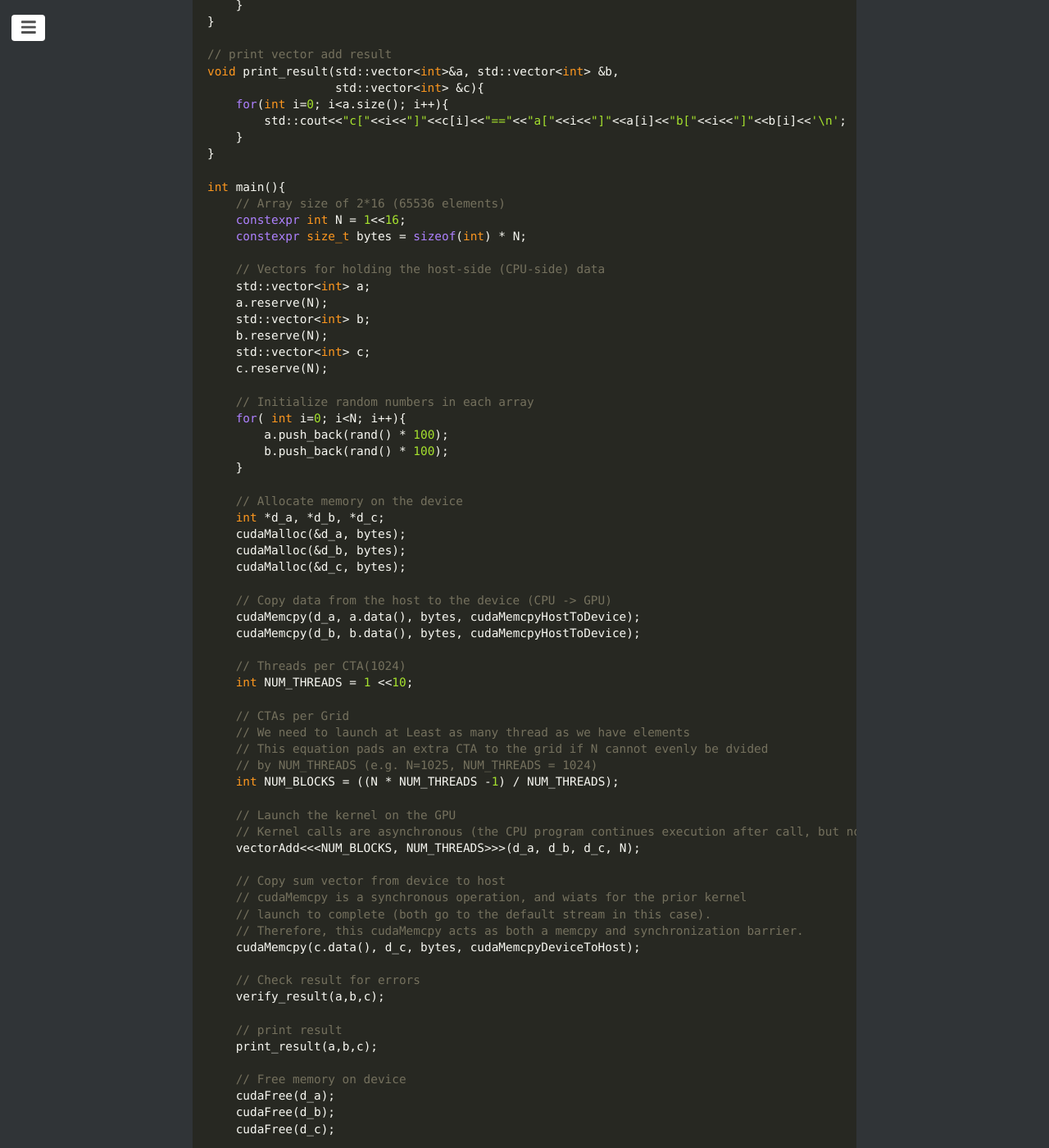
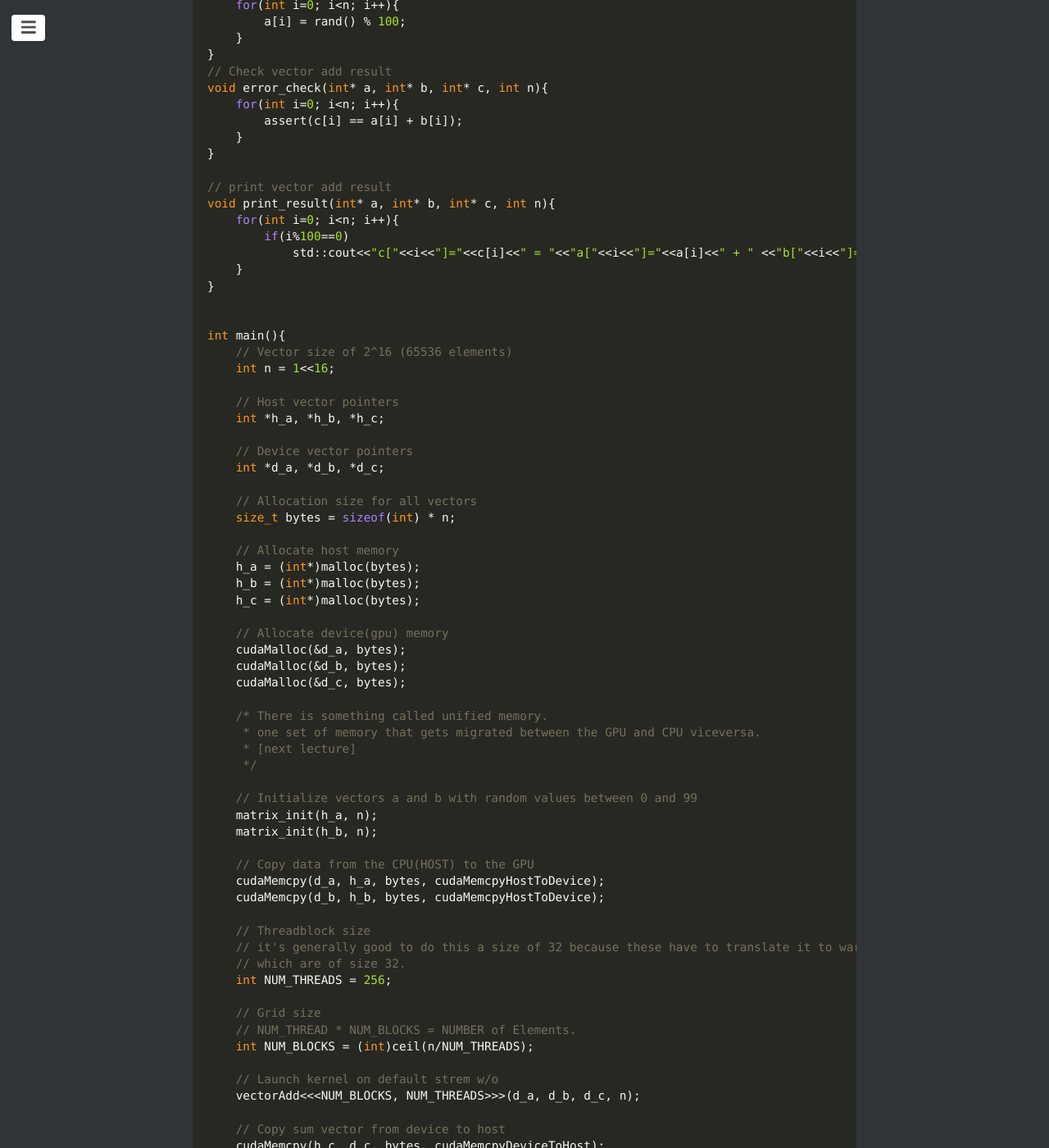
Before and after one commit to changhyeonnam/changhyeonnam.github.io, a Jekyll site: the page built from _posts/2023/2023-01-10-cuda_01.md, in a window 1280 px wide and 1400 px high, scrolled down 3221 px. Shown: the whole window at 82% size. Built offline with Jekyll 4.4.1, drawn with Linux system fonts in a browser that asks for light colours; nearby versions of some CDN libraries; comment, search, counter and statistics services are not loaded; some of the changed text lies outside the part shown.

Commit message:
Update 2023-01-10-cuda_01.md

````diff
--- a/_posts/2023/2023-01-10-cuda_01.md
+++ b/_posts/2023/2023-01-10-cuda_01.md
@@ -57,89 +57,92 @@ Psacal GP 100 GPU이다. SM(Streaming Multiprocessor)에 thread block을 스케
 __global__ void vectorAdd(const int *__restrict a, const int *__restrict b,
                           int *__restrict c, int N){
     // Calculate global thread ID
+    // blockDim = 1 dim (just integer)
     int tid = (blockIdx.x * blockDim.x) + threadIdx.x;
 
     // Boundary check
-    if (tid<N) c[tid] = a[tid] + b[tid];
+    if (tid<N)
+        // Each thread adds a single element
+        c[tid] = a[tid] + b[tid];
 }
 
+// Initialize vector of size n to int between 0~99
+void matrix_init(int* a, int n){
+    for(int i=0; i<n; i++){
+        a[i] = rand() % 100;
+    }
+}
 // Check vector add result
-void verify_result(std::vector<int>&a, std::vector<int> &b,
-                   std::vector<int> &c){
-    for(int i=0; i<a.size(); i++){
+void error_check(int* a, int* b, int* c, int n){
+    for(int i=0; i<n; i++){
         assert(c[i] == a[i] + b[i]);
     }
 }
 
 // print vector add result
-void print_result(std::vector<int>&a, std::vector<int> &b,
-                  std::vector<int> &c){
-    for(int i=0; i<a.size(); i++){
-        std::cout<<"c["<<i<<"]"<<c[i]<<"=="<<"a["<<i<<"]"<<a[i]<<"b["<<i<<"]"<<b[i]<<'\n';
+void print_result(int* a, int* b, int* c, int n){
+    for(int i=0; i<n; i++){
+        if(i%100==0)
+            std::cout<<"c["<<i<<"]="<<c[i]<<" = "<<"a["<<i<<"]="<<a[i]<<" + " <<"b["<<i<<"]="<<b[i]<<'\n';
     }
 }
 
+
 int main(){
-    // Array size of 2*16 (65536 elements)
-    constexpr int N = 1<<16;
-    constexpr size_t bytes = sizeof(int) * N;
+    // Vector size of 2^16 (65536 elements)
+    int n = 1<<16;
 
-    // Vectors for holding the host-side (CPU-side) data
-    std::vector<int> a;
-    a.reserve(N);
-    std::vector<int> b;
-    b.reserve(N);
-    std::vector<int> c;
-    c.reserve(N);
+    // Host vector pointers
+    int *h_a, *h_b, *h_c;
 
-    // Initialize random numbers in each array
-    for( int i=0; i<N; i++){
-        a.push_back(rand() * 100);
-        b.push_back(rand() * 100);
-    }
+    // Device vector pointers
+    int *d_a, *d_b, *d_c;
 
-    // Allocate memory on the device
-    int *d_a, *d_b, *d_c;
+    // Allocation size for all vectors
+    size_t bytes = sizeof(int) * n;
+
+    // Allocate host memory
+    h_a = (int*)malloc(bytes);
+    h_b = (int*)malloc(bytes);
+    h_c = (int*)malloc(bytes);
+
+    // Allocate device(gpu) memory
     cudaMalloc(&d_a, bytes);
     cudaMalloc(&d_b, bytes);
     cudaMalloc(&d_c, bytes);
 
-    // Copy data from the host to the device (CPU -> GPU)
-    cudaMemcpy(d_a, a.data(), bytes, cudaMemcpyHostToDevice);
-    cudaMemcpy(d_b, b.data(), bytes, cudaMemcpyHostToDevice);
+    /* There is something called unified memory.
+     * one set of memory that gets migrated between the GPU and CPU viceversa.
+     * [next lecture]
+     */
 
-    // Threads per CTA(1024)
-    int NUM_THREADS = 1 <<10;
+    // Initialize vectors a and b with random values between 0 and 99
+    matrix_init(h_a, n);
+    matrix_init(h_b, n);
 
-    // CTAs per Grid
-    // We need to launch at Least as many thread as we have elements
-    // This equation pads an extra CTA to the grid if N cannot evenly be dvided
-    // by NUM_THREADS (e.g. N=1025, NUM_THREADS = 1024)
-    int NUM_BLOCKS = ((N * NUM_THREADS -1) / NUM_THREADS);
+    // Copy data from the CPU(HOST) to the GPU
+    cudaMemcpy(d_a, h_a, bytes, cudaMemcpyHostToDevice);
+    cudaMemcpy(d_b, h_b, bytes, cudaMemcpyHostToDevice);
 
-    // Launch the kernel on the GPU
-    // Kernel calls are asynchronous (the CPU program continues execution after call, but no necessarily before the kernel finishes)
-    vectorAdd<<<NUM_BLOCKS, NUM_THREADS>>>(d_a, d_b, d_c, N);
+    // Threadblock size
+    // it's generally good to do this a size of 32 because these have to translate it to warps.
+    // which are of size 32.
+    int NUM_THREADS = 256;
+
+    // Grid size
+    // NUM_THREAD * NUM_BLOCKS = NUMBER of Elements.
+    int NUM_BLOCKS = (int)ceil(n/NUM_THREADS);
+
+    // Launch kernel on default strem w/o
+    vectorAdd<<<NUM_BLOCKS, NUM_THREADS>>>(d_a, d_b, d_c, n);
 
     // Copy sum vector from device to host
-    // cudaMemcpy is a synchronous operation, and wiats for the prior kernel
-    // launch to complete (both go to the default stream in this case).
-    // Therefore, this cudaMemcpy acts as both a memcpy and synchronization barrier.
-    cudaMemcpy(c.data(), d_c, bytes, cudaMemcpyDeviceToHost);
+    cudaMemcpy(h_c, d_c, bytes, cudaMemcpyDeviceToHost);
 
     // Check result for errors
-    verify_result(a,b,c);
-
-    // print result
-    print_result(a,b,c);
-
-    // Free memory on device
-    cudaFree(d_a);
-    cudaFree(d_b);
-    cudaFree(d_c);
-
-    std::cout << "COMPLETED SUCCESSFULLY\n";
-
+    error_check(h_a, h_b, h_c, n);
+    print_result(h_a, h_b, h_c, n);
+    printf("COMPLETED SUCCESFULLY\n");
     return 0;
 }
 ```
````
